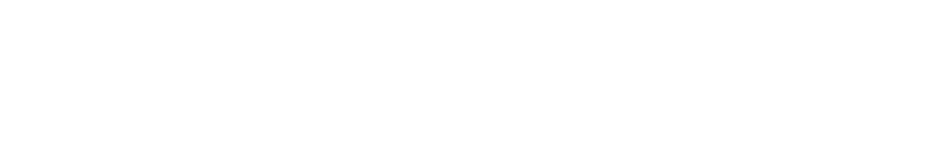
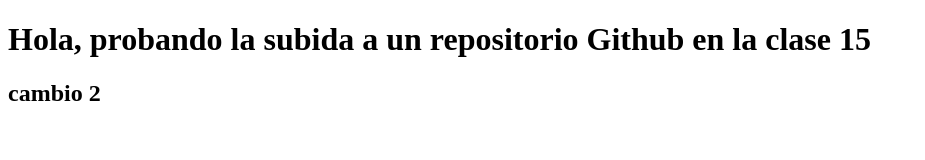
Before and after one commit to emiamarelle/repo_clase15, a plain HTML site: page index.html in a window 1280 px wide. Shown: the whole page, without its empty margins (0-925 px from the left). Drawn offline with Linux system fonts and the light colour scheme.

Commit message:
cambio 2

```diff
--- a/index.html
+++ b/index.html
@@ -7,6 +7,7 @@
     <title>Git - Clase 15</title>
 </head>
 <body>
-
+    <h1>Hola, probando la subida a un repositorio Github en la clase 15</h1>
+    <h2>cambio 2</h2>
 </body>
 </html>
```
